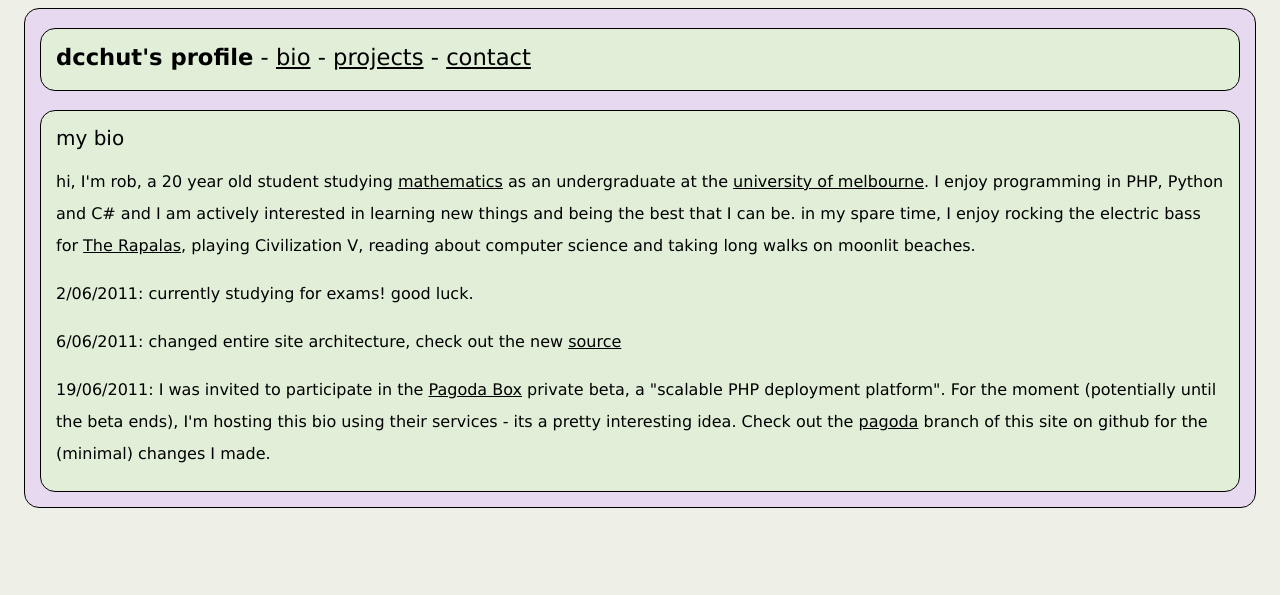
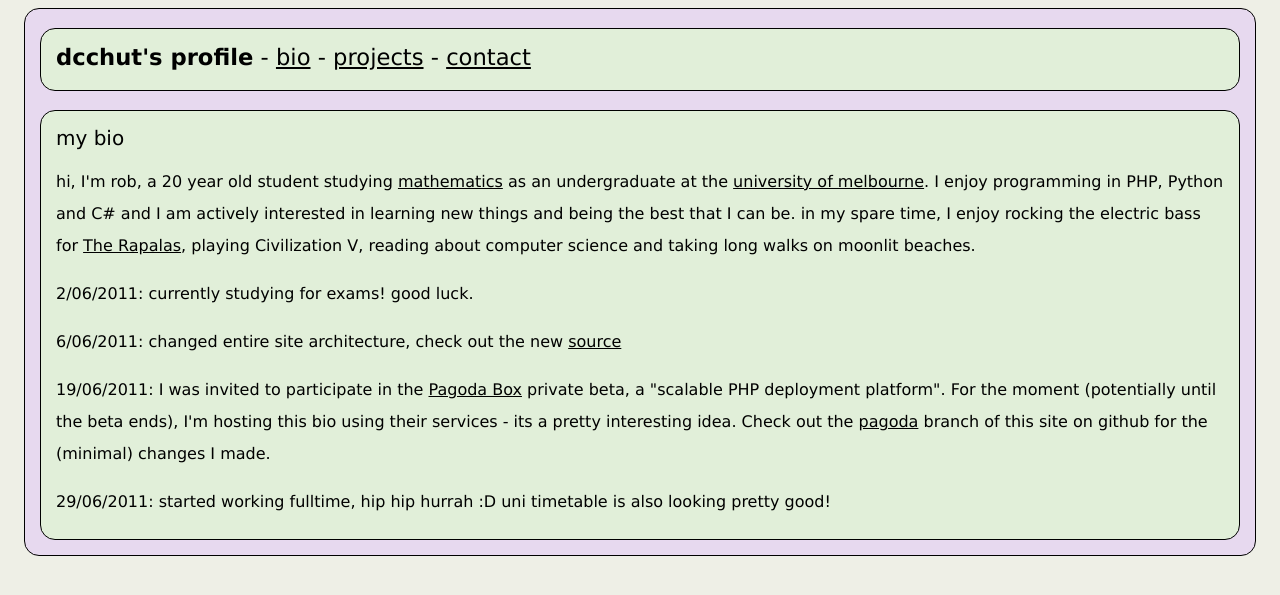
Before and after one commit to dcchut/dccweb, a PHP site: page / in a window 1280 px wide. Shown: the top 595 px of the page. Run offline with PHP 8.4, Linux system fonts and the light colour scheme.

Commit message:
updated bio

```diff
--- a/dccweb/Views/Bio.php
+++ b/dccweb/Views/Bio.php
@@ -12,3 +12,5 @@ as an undergraduate at the <a href="http://www.unimelb.edu.au">university of mel
 <p class="lspace">6/06/2011: changed entire site architecture, check out the new <a href="http://github.com/dcchut/dccweb">source</a></p>
 
 <p class="lspace">19/06/2011: I was invited to participate in the <a href="http://www.pagodabox.com/">Pagoda Box</a> private beta, a "scalable PHP deployment platform".  For the moment (potentially until the beta ends), I'm hosting this bio using their services - its a pretty interesting idea.  Check out the <a href="https://github.com/dcchut/dccweb/tree/pagoda">pagoda</a> branch of this site on github for the (minimal) changes I made.</p>
+
+<p class="lspace">29/06/2011: started working fulltime, hip hip hurrah :D  uni timetable is also looking pretty good!</p>
```
